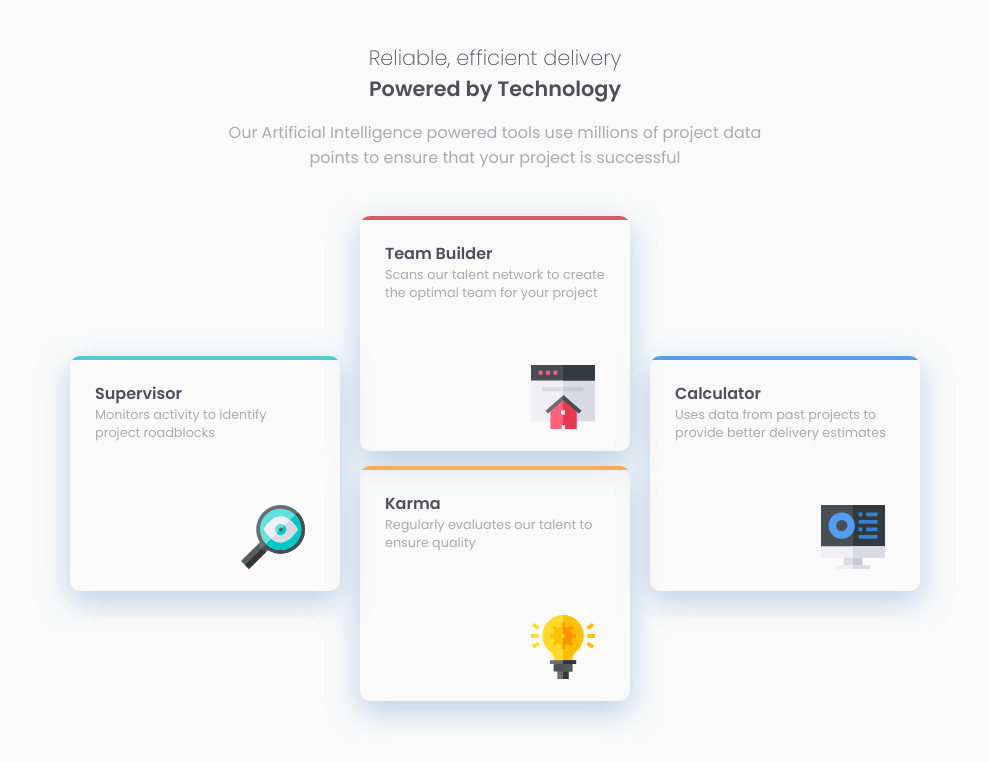
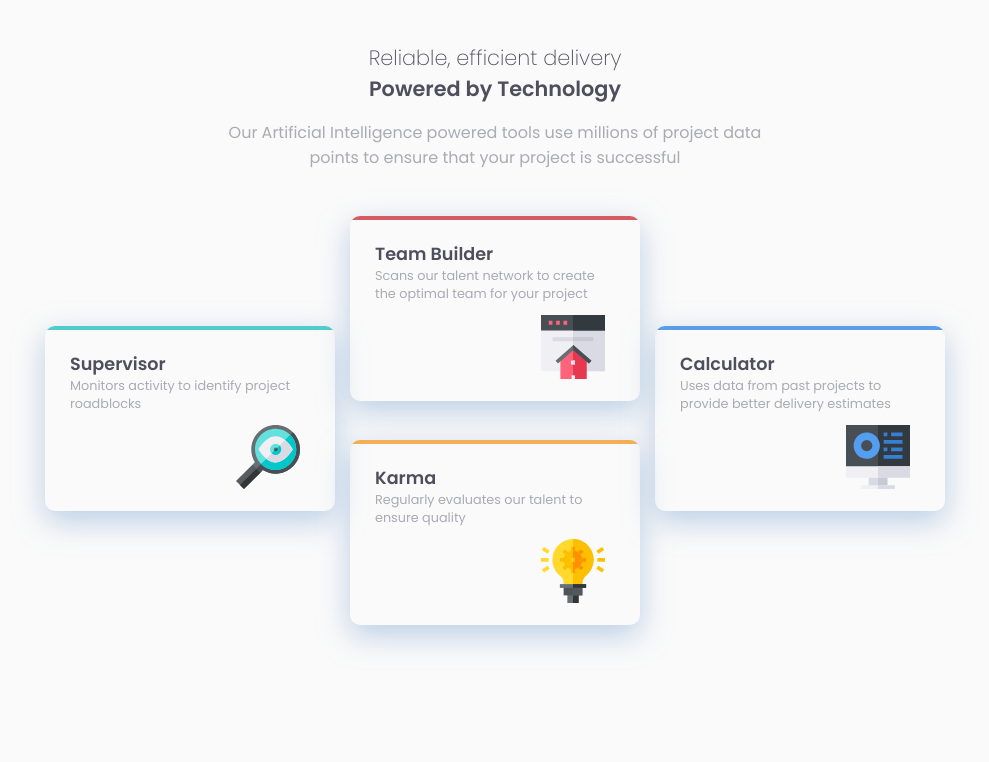
Before and after one commit to dduvanpantoja/four-card, a plain HTML site: page index.html in a window 1280 px wide. Shown: the whole page, without its empty margins (145-1134 px from the left). Drawn offline with Linux system fonts and the light colour scheme.

Commit message:
Diseño para escritorio terminado

```diff
--- a/asset/css/style.css
+++ b/asset/css/style.css
@@ -14,7 +14,6 @@ body {
   background-color: var(--bg-body);
   font-family: 'Poppins', sans-serif;
   max-width: 1024px;
-  /* max-height: 768px; */
   margin-left: auto;
   margin-right: auto;
 }
@@ -124,23 +123,23 @@ body {
 
   .subtitle {
     font-size: 1rem;
-    color: var(--light-text);
   }
 
   .cards {
-    grid-template-columns: repeat(3, 270px);
-    grid-template-rows: repeat(2, 230px);
+    grid-template-columns: repeat(3, 290px);
+    grid-template-rows: repeat(2, 209px);
     justify-content: center;
-    gap: 20px;
+    gap: 15px;
   }
 
   .card {
     margin-bottom: 0;
+    height: 135px;
   }
 
   .card:first-child,
   .card:last-child {
-    margin-top: 140px;
+    margin-top: 110px;
   }
 
   .card:nth-child(3) {
@@ -149,16 +148,10 @@ body {
   }
 
   .card-title {
-    font-size: 1em;
-    color:var(--bold-text)
+    font-size: 1.1em;
   }
 
   .card-description {
     font-size: 0.8rem;
-    color: var(--light-text);
-  }
-
-  .card::after {
-    content: var(--icon);
   }
 }
```
